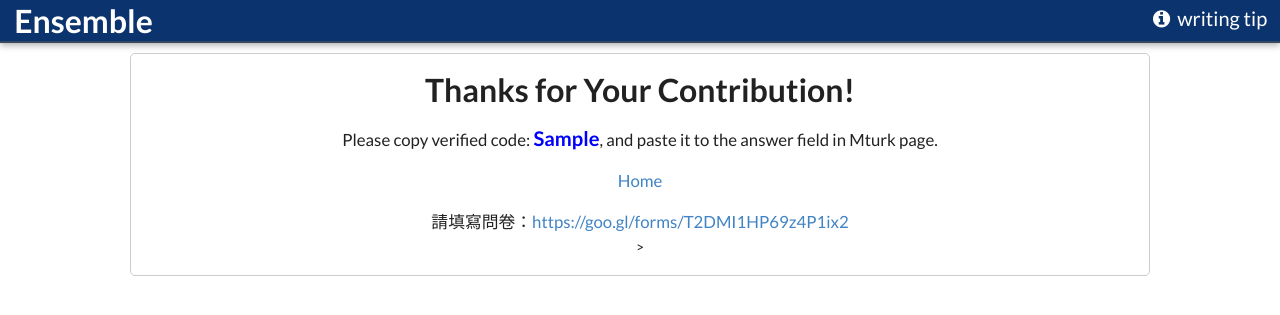
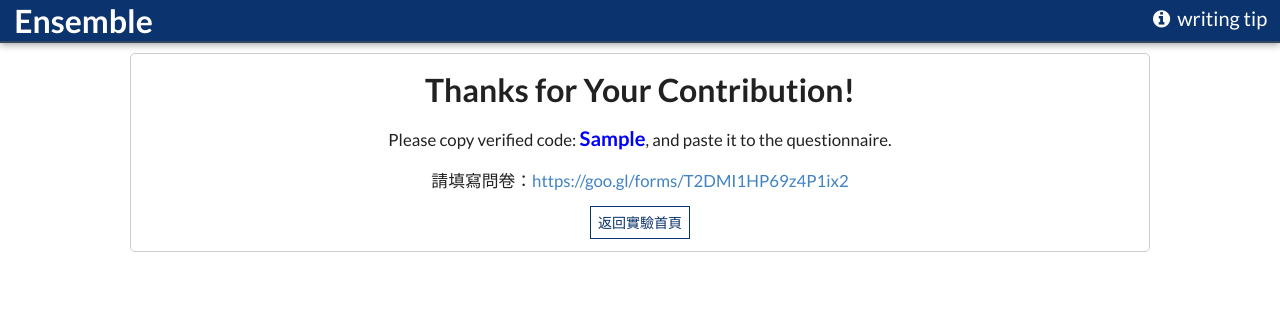
Before and after one commit to janetyc/ensemblefeedback, a Flask app: template crowdtask/templates/success.html in a window 1280 px wide. Shown: the top 315 px of the page. Run offline with Flask 2, Linux system fonts and the light colour scheme; the template is opened without the code that fills it: most values are stand-ins (such as "Sample title", 1, 10 or a date in 2020); parts of the project's set-up code (start-up, migrations or seed data) failed here and were passed over; some libraries are stand-ins or nearby versions.

Commit message:
fix success page

```diff
--- a/crowdtask/templates/success.html
+++ b/crowdtask/templates/success.html
@@ -4,11 +4,15 @@
 <div class="success-area">
   <h1>Thanks for Your Contribution!</h1>
   {% if data.verified_string %}
-  <p>Please copy verified code: <span class="verified-code">{{ data.verified_string }}</span>, and paste it to the answer field in Mturk page.</p>
+    {% if data.experiment_flow %}
+      <p>Please copy verified code: <span class="verified-code">{{ data.verified_string }}</span>, and paste it to the questionnaire.</p>
+    {% else %}
+      <p>Please copy verified code: <span class="verified-code">{{ data.verified_string }}</span>, and paste it to the answer field in Mturk page.</p>
+    {% endif %}
   {% endif %}
   {% if data.experiment_flow %}
-  	<p><a href="{{ url_for('views.pre_experiment', flow=data.experiment_flow, user=data.create_user) }}">Home</a></p>
-    <p>請填寫問卷：<a href="https://goo.gl/forms/T2DMI1HP69z4P1ix2" target="_bank">https://goo.gl/forms/T2DMI1HP69z4P1ix2</a></p>>
+  	<p>請填寫問卷：<a href="https://goo.gl/forms/T2DMI1HP69z4P1ix2" target="_bank">https://goo.gl/forms/T2DMI1HP69z4P1ix2</a></p>
+    <sapn style="border: 1px #0B346E solid; padding: 7px;"><a href="{{ url_for('views.pre_experiment', flow=data.experiment_flow, user=data.create_user) }}" style="color: #0B346E;">返回實驗首頁</a></span>
   {% else %}
   	<p><a href="{{ url_for('views.index') }}">Home</a></p>
   {% endif %}
```
